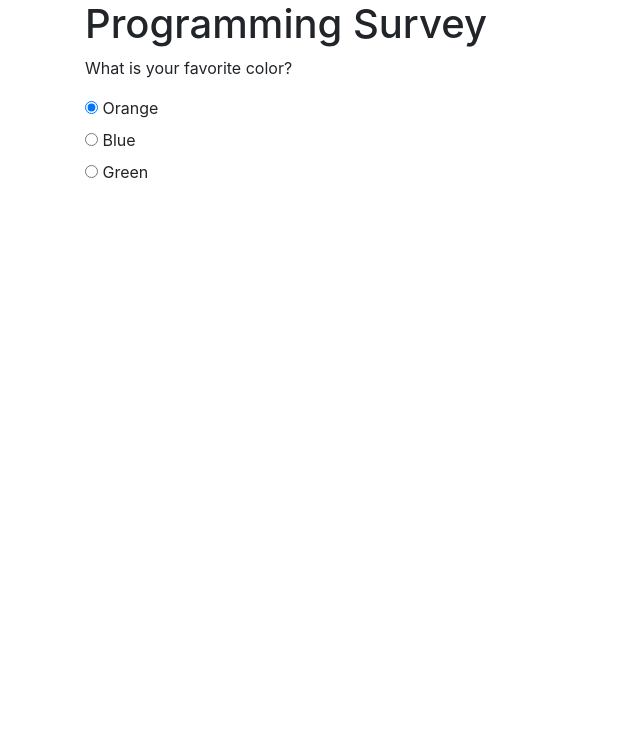
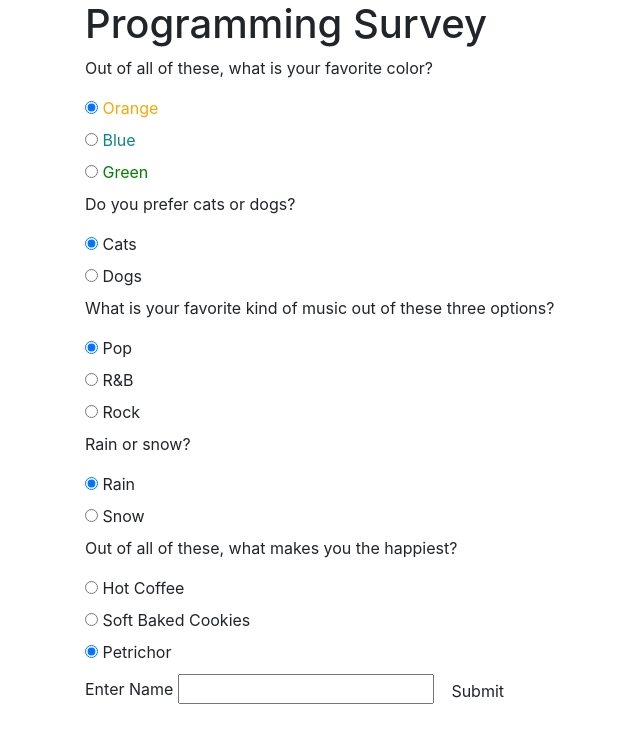
Before and after one commit to Knutsenjamie/Friday-Project-2, a plain HTML site: page survey.html in a window 1280 px wide. Shown: the whole page, without its empty margins (0-640 px from the left). Drawn offline with Linux system fonts and the light colour scheme.

Commit message:
add all multiple choice questions with enter name submission box at the bottom

```diff
--- a/survey.html
+++ b/survey.html
@@ -10,31 +10,101 @@
 <body>
   <div class="container">
     <h1>Programming Survey</h1>
-    <p>What is your favorite color?</p>
+    <p>Out of all of these, what is your favorite color?</p>
     <form id="question1">
       <div class="radio">
         <label>
           <input type="radio" name="color" value="orange" checked>
-          Orange
+          <span style="color: orange;">Orange</span>
         </label>
       </div>
       <div class="radio">
         <label>
           <input type="radio" name="color" value="blue">
-          Blue
+          <span style="color: rgb(13, 134, 134);">Blue</span>
         </label>
       </div>
       <div class="radio">
         <label>
           <input type="radio" name="color" value="green">
-          Green
+          <span style="color: green;">Green</span>
         </label>
       </div>
     </form>
-  </div>
+    <p>Do you prefer cats or dogs?</p>
+    <form id="question2">
+      <div class="radio">
+        <label>
+          <input type="radio" name="animal" value="cats" checked>
+          Cats
+        </label>
+      </div>
+      <div class="radio">
+        <label>
+          <input type="radio" name="animal" value="dogs">
+          Dogs
+        </label>
+      </div>
+    </form>
+  <p>What is your favorite kind of music out of these three options?</p>
+    <form id="question3">
+      <div class="radio">
+        <label>
+          <input type="radio" name="music" value="pop" checked>
+          Pop
+        </label>
+      </div>
+      <div class="radio">
+        <label>
+          <input type="radio" name="music" value="r&b">
+          R&B
+        </label>
+      <div class ="radio">
+        <label>
+          <input type="radio" name="music" value="rock">
+          Rock
+        </label>
+      </div>
+    </form>
+    <p>Rain or snow?</p>
+    <form id="question4">
+      <div class="radio">
+        <label>
+          <input type="radio" name="weather" value="rain" checked>
+          Rain
+        </label>
+      </div>
+      <div class="radio">
+        <label>
+          <input type="radio" name="weather" value="snow">
+          Snow
+        </label>
+      </div>
+    </form>
+    <p>Out of all of these, what makes you the happiest?</p>
+    <form id="question5">
+      <div class="radio">
+        <label>
+          <input type="radio" name="happy" value="hotcoffee" checked>
+          Hot Coffee
+        </label>
+      </div>
+      <div class="radio">
+        <label>
+          <input type="radio" name="happy" value="softbakedcookies">
+          Soft Baked Cookies
+        </label>
+      </div>
+      <div class="radio">
+        <label>
+          <input type="radio" name="happy" value="petrichor" checked>
+          Petrichor
+        </label>
+      </div>
+    </form>
+    <label for="enterbox">Enter Name</label>
+    <input id="enterbox" type="text" required>
+    <button type="submit" class="btn">Submit</button>
 </div>
 </body>
 </html>
-<!-- <label for="enterbox">Enter Name</label>
-<input id="enterbox" type="text" required>
-<button type="submit" class="btn">Submit</button> -->
```
